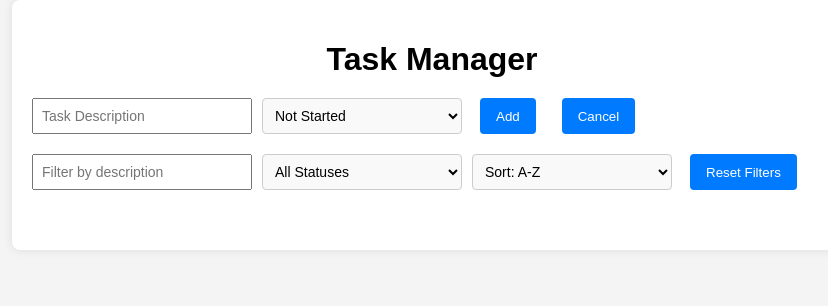
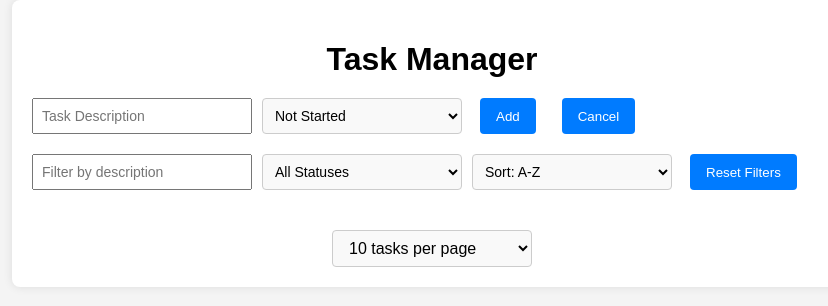
Before and after one commit to AhmedNaderAmer/my-task-app, a React (Create React App) app: page /tasks in a window 1280 px wide. Shown: the top 306 px of the page, without its empty margins (208-1036 px from the left). Built offline with nearby package versions, Linux system fonts and the light colour scheme.

Commit message:
adding Select Box for Tasks Per Page Options

```diff
--- a/src/components/Pagination.tsx
+++ b/src/components/Pagination.tsx
@@ -5,6 +5,7 @@ type PaginationProps = {
   tasksPerPage: number;
   currentPage: number;
   onPageChange: (page: number) => void;
+  onTasksPerPageChange: (tasksPerPage: number) => void;
 };
 
 const Pagination: React.FC<PaginationProps> = ({
@@ -12,11 +13,16 @@ const Pagination: React.FC<PaginationProps> = ({
   tasksPerPage,
   currentPage,
   onPageChange,
+  onTasksPerPageChange,
 }) => {
   const totalPages = Math.ceil(totalTasks / tasksPerPage);
 
+  // Fixed values for tasks per page options
+  const tasksPerPageOptions = [5, 10, 20];
+
   return (
     <div className="pagination">
+      {/* Pagination Buttons */}
       {Array.from({ length: totalPages }, (_, index) => (
         <button
           key={index}
@@ -26,6 +32,19 @@ const Pagination: React.FC<PaginationProps> = ({
           {index + 1}
         </button>
       ))}
+
+      {/* Select Box for Tasks Per Page */}
+      <select
+        value={tasksPerPage}
+        onChange={(e) => onTasksPerPageChange(Number(e.target.value))}
+        className="custom-select"
+      >
+        {tasksPerPageOptions.map((option) => (
+          <option key={option} value={option}>
+            {option} tasks per page
+          </option>
+        ))}
+      </select>
     </div>
   );
 };
--- a/src/pages/TaskPage.tsx
+++ b/src/pages/TaskPage.tsx
@@ -16,7 +16,8 @@ const TaskPage: React.FC = () => {
   const [filterText, setFilterText] = useState('');
   const [statusFilter, setStatusFilter] = useState<string>('');
   const [sortOrder, setSortOrder] = useState<'asc' | 'desc'>('asc');
-  const tasksPerPage = 4;
+  const [tasksPerPage, setTasksPerPage] = useState(10);
+  // const tasksPerPage = 4;
 
   useEffect(() => {
     const cachedTasks = localStorage.getItem('tasks');
@@ -53,6 +54,11 @@ const TaskPage: React.FC = () => {
 
   const handlePageChange = (page: number) => {
     setCurrentPage(page);
+  };
+
+  const handleTasksPerPageChange = (newTasksPerPage: number) => {
+    setTasksPerPage(newTasksPerPage);
+    setCurrentPage(1); // Reset to first page when changing tasks per page
   };
 
   const handleFilterChange = (e: React.ChangeEvent<HTMLInputElement>) => {
@@ -134,6 +140,7 @@ const TaskPage: React.FC = () => {
         tasksPerPage={tasksPerPage}
         currentPage={currentPage}
         onPageChange={handlePageChange}
+        onTasksPerPageChange={handleTasksPerPageChange}
       />
     </div>
   );
```
